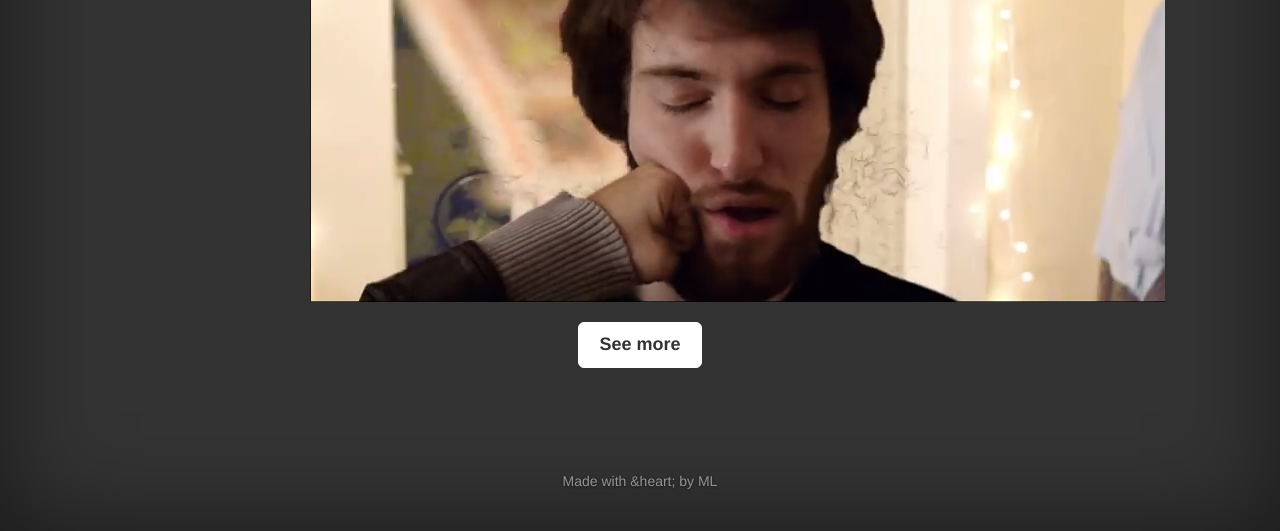
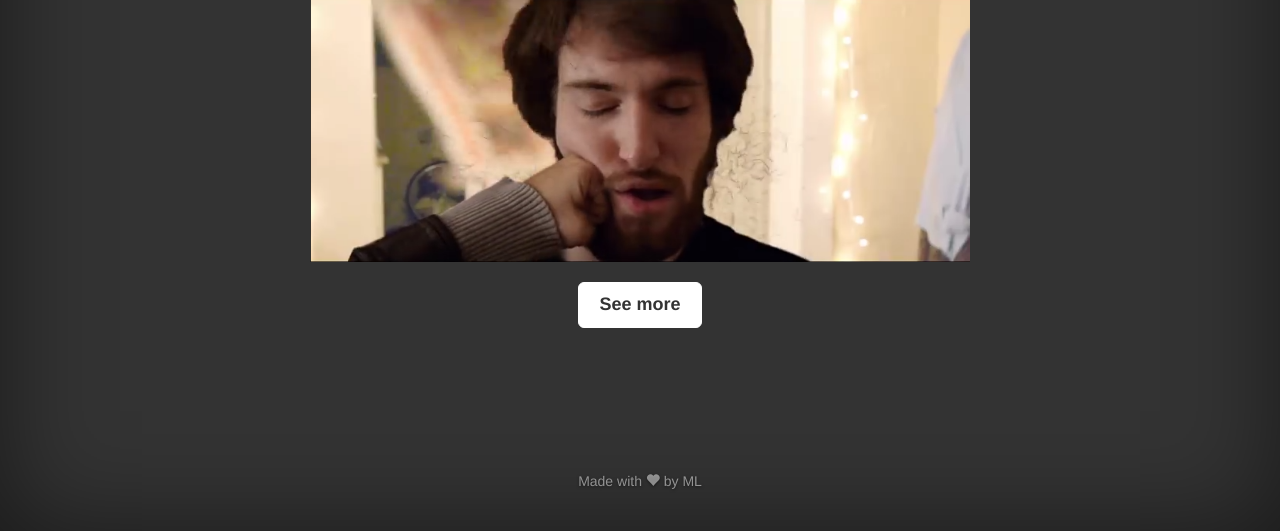
Before and after one commit to mcheck/pwbgp, a plain HTML site: page index.html in a window 1280 px wide. Shown: the part 269-800 px from the top of the page. Drawn offline with Linux system fonts and the light colour scheme.

```diff
--- a/index.html
+++ b/index.html
@@ -38,12 +38,12 @@
                     </div>
                     <div class="inner cover">
                         <h1 class="cover-heading">PeopleWithBeardsGettingPunched</h1>
-                        <img src="./assets/images/BEARDPUNCH.png"/>
+                        <img style="width: 100%" src="./assets/images/BEARDPUNCH.png"/>
                         <h1 class="cover-heading"><a href="#" class="btn btn-lg btn-default" style="font-family: inherit;">See more</a></h1>
                     </div>
                     <div class="mastfoot">
                         <div class="inner">
-                            <p>Made with &amp;heart; by ML</p>
+                            <p>Made with <span class="glyphicon glyphicon-heart"></span> by ML</p>
                         </div>
                     </div>
                 </div>
```
Also changed, not shown: 1 other file.
